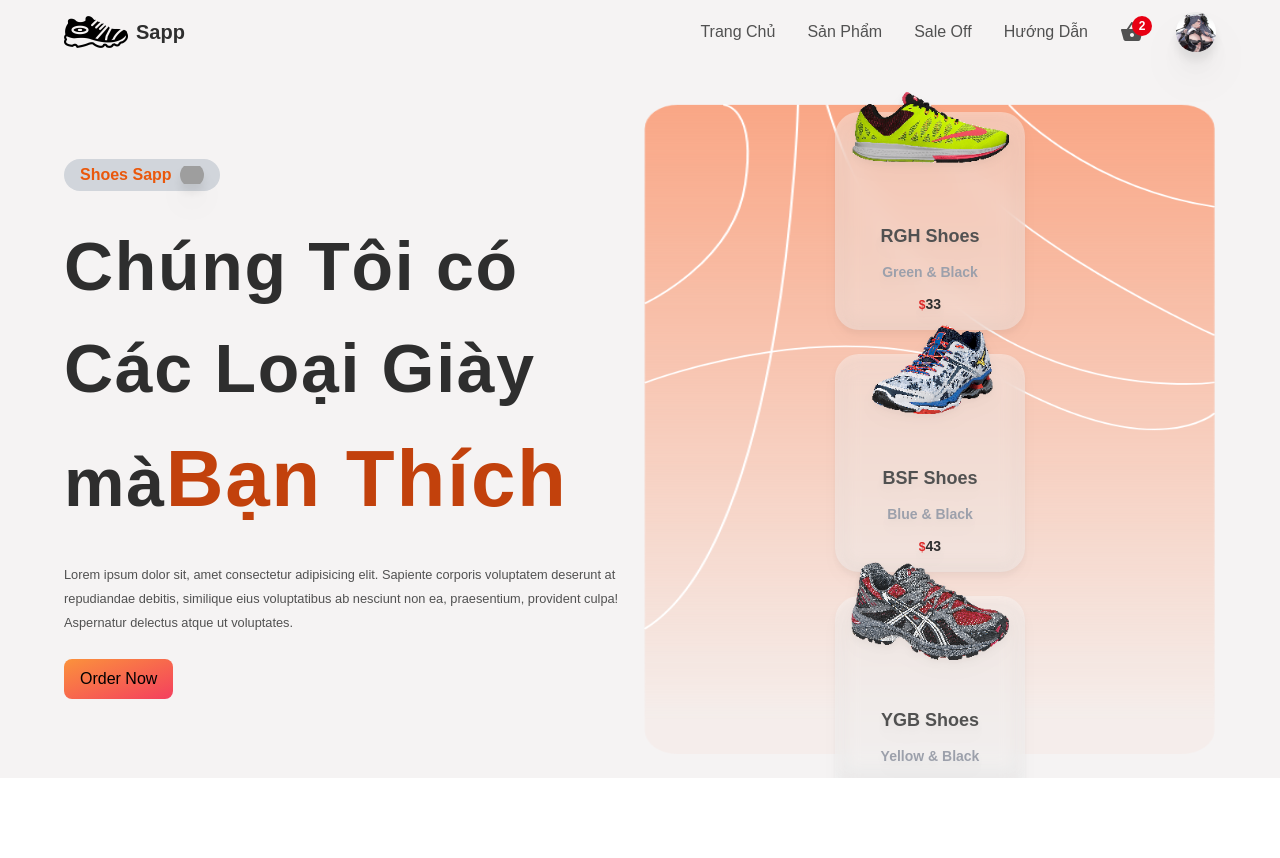
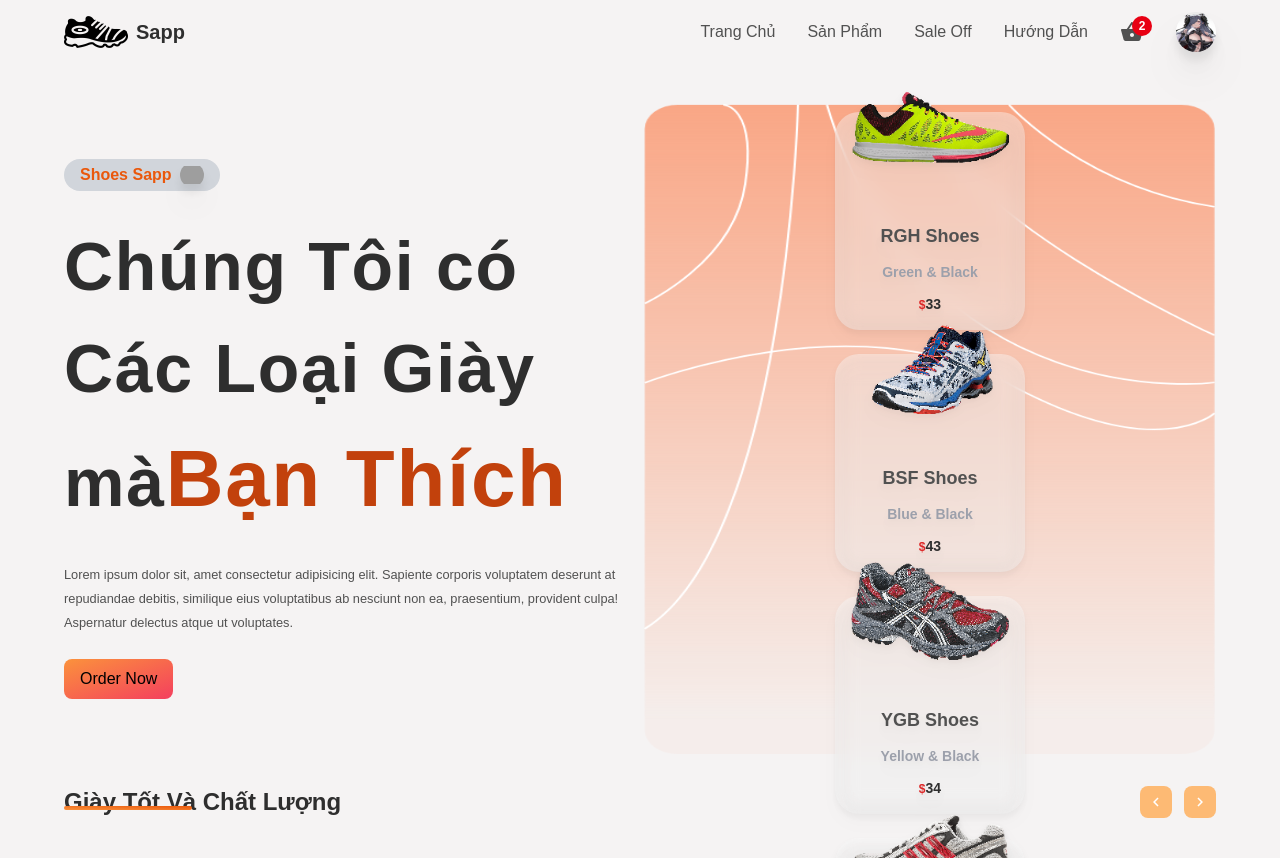
Before and after one commit to phong47047/shoes-saap, a React (Create React App) app: page / in a window 1280 px wide. Before the commit the page ends 800 px from the top, so only its background shows below. Built offline with nearby package versions, Linux system fonts and the light colour scheme; no server answers; the database is empty; grey boxes are pictures that could not be loaded.

Commit message:
left and right

```diff
--- a/src/components/MainContainer.jsx
+++ b/src/components/MainContainer.jsx
@@ -1,9 +1,39 @@
 import React from 'react';
 import { HomeContainer } from '.';
+import { motion } from 'framer-motion';
+
+import { MdChevronLeft, MdChevronRight } from 'react-icons/md';
+
 const MainContainer = () => {
   return (
     <div className="w-full h-auto flex flex-col items-center justify-center">
       <HomeContainer />
+
+      <section className="w-full my-6">
+        <div className="w-full flex items-center justify-between">
+          <p
+            className="text-2xl font-semibold capitalize text-headingColor relative
+          before:absolute before:rounded-lg before:content before:w-32 before:h-1
+          before:bottom-2 before:left-0 before:bg-gradient-to-tr from-orange-400 to-orange-600 transition-all ease-in-out duration-100"
+          >
+            Giày Tốt và Chất Lượng
+          </p>
+          <div className="hidden md:flex gap-3 items-center ">
+            <motion.div
+              whileTap={{ scale: 0.75 }}
+              className="w-8 h-8 rounded-lg bg-orange-300 hover:bg-orange-500 cursor-pointer transition-all duration-100 ease-in-out hover:shadow-lg flex items-center justify-center"
+            >
+              <MdChevronLeft className="text-lg text-white" />
+            </motion.div>
+            <motion.div
+              whileTap={{ scale: 0.75 }}
+              className="w-8 h-8 rounded-lg bg-orange-300 hover:bg-orange-500 cursor-pointer transition-all duration-100 ease-in-out hover:shadow-lg flex items-center justify-center"
+            >
+              <MdChevronRight className="text-lg text-white" />
+            </motion.div>
+          </div>
+        </div>
+      </section>
     </div>
   );
 };
```
